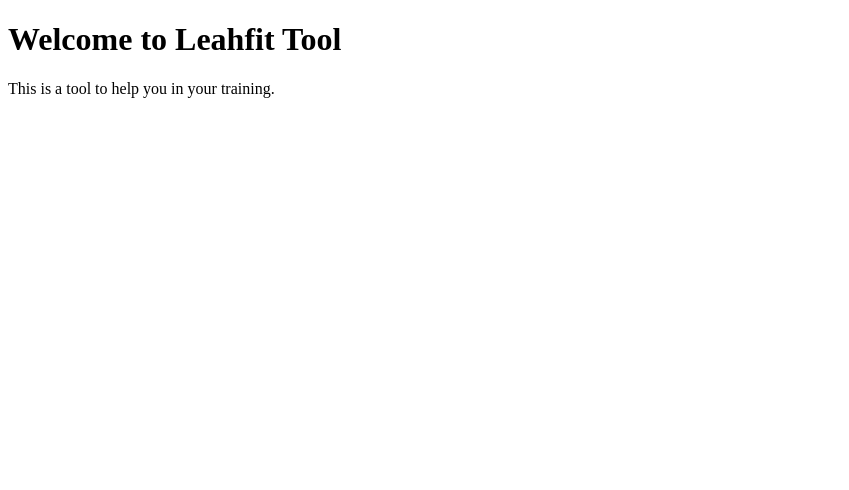
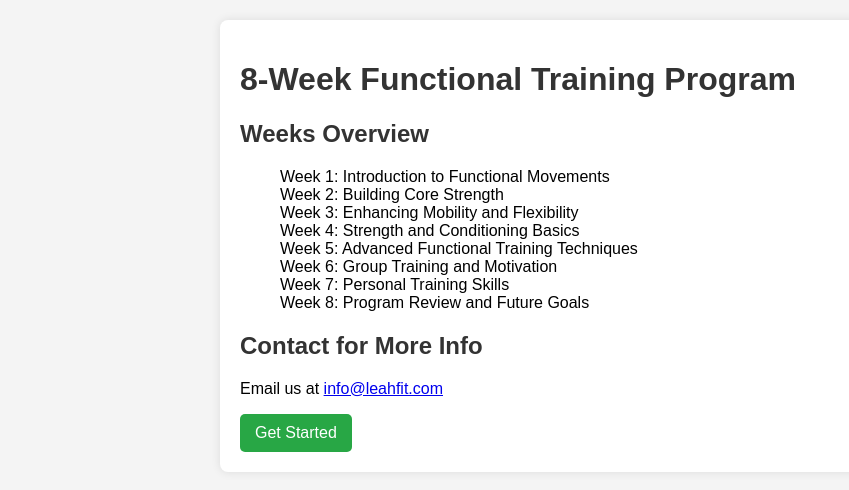
Before and after one commit to leahshaojun-web/Leahfit-tool, a plain HTML site: page index.html in a window 1280 px wide. Shown: the whole page, without its empty margins (0-849 px from the left). Drawn offline with Linux system fonts and the light colour scheme.

Commit message:
Update index.html with content for the 8-Week Functional Training Program

```diff
--- a/index.html
+++ b/index.html
@@ -3,10 +3,61 @@
 <head>
     <meta charset="UTF-8">
     <meta name="viewport" content="width=device-width, initial-scale=1.0">
-    <title>Leahfit Tool</title>
+    <title>8-Week Functional Training Program</title>
+    <style>
+        body {
+            font-family: Arial, sans-serif;
+            margin: 0;
+            padding: 0;
+            background-color: #f4f4f4;
+        }
+        .container {
+            max-width: 800px;
+            margin: 20px auto;
+            background: #fff;
+            padding: 20px;
+            border-radius: 8px;
+            box-shadow: 0 0 10px rgba(0,0,0,0.1);
+        }
+        h1, h2 {
+            color: #333;
+        }
+        ul {
+            list-style-type: none;
+        }
+        .btn {
+            display: inline-block;
+            padding: 10px 15px;
+            background-color: #28a745;
+            color: white;
+            text-align: center;
+            border-radius: 5px;
+            text-decoration: none;
+        }
+    </style>
 </head>
 <body>
-    <h1>Welcome to Leahfit Tool</h1>
-    <p>This is a tool to help you in your training.</p>
+    <div class="container">
+        <h1>8-Week Functional Training Program</h1>
+        <h2>Weeks Overview</h2>
+        <ul>
+            <li>Week 1: Introduction to Functional Movements</li>
+            <li>Week 2: Building Core Strength</li>
+            <li>Week 3: Enhancing Mobility and Flexibility</li>
+            <li>Week 4: Strength and Conditioning Basics</li>
+            <li>Week 5: Advanced Functional Training Techniques</li>
+            <li>Week 6: Group Training and Motivation</li>
+            <li>Week 7: Personal Training Skills</li>
+            <li>Week 8: Program Review and Future Goals</li>
+        </ul>
+        <h2>Contact for More Info</h2>
+        <p>Email us at <a href="mailto:info@leahfit.com">info@leahfit.com</a></p>
+        <a href="#" class="btn">Get Started</a>
+    </div>
+    <script>
+        document.querySelector('.btn').addEventListener('click', function() {
+            alert('Welcome to the 8-Week Functional Training Program!');
+        });
+    </script>
 </body>
 </html>
```
